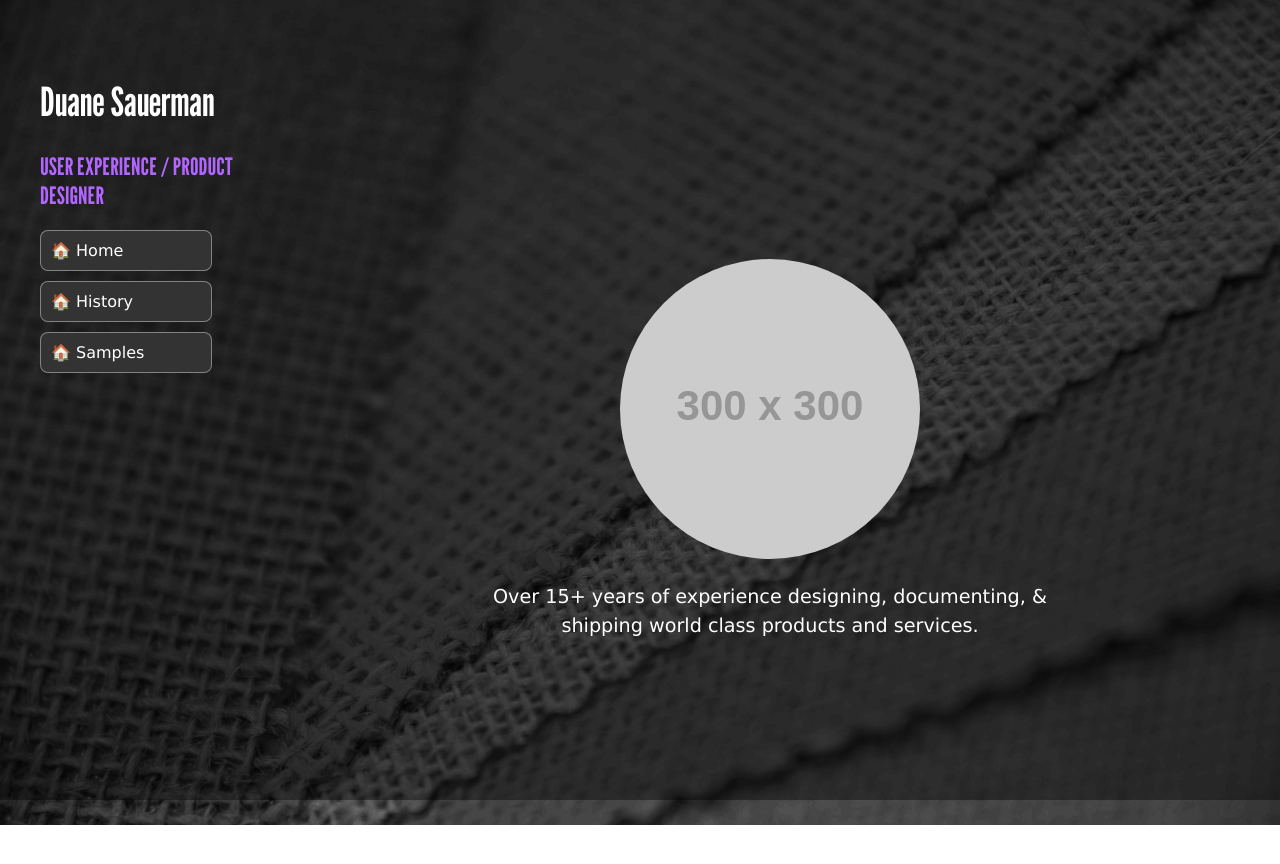
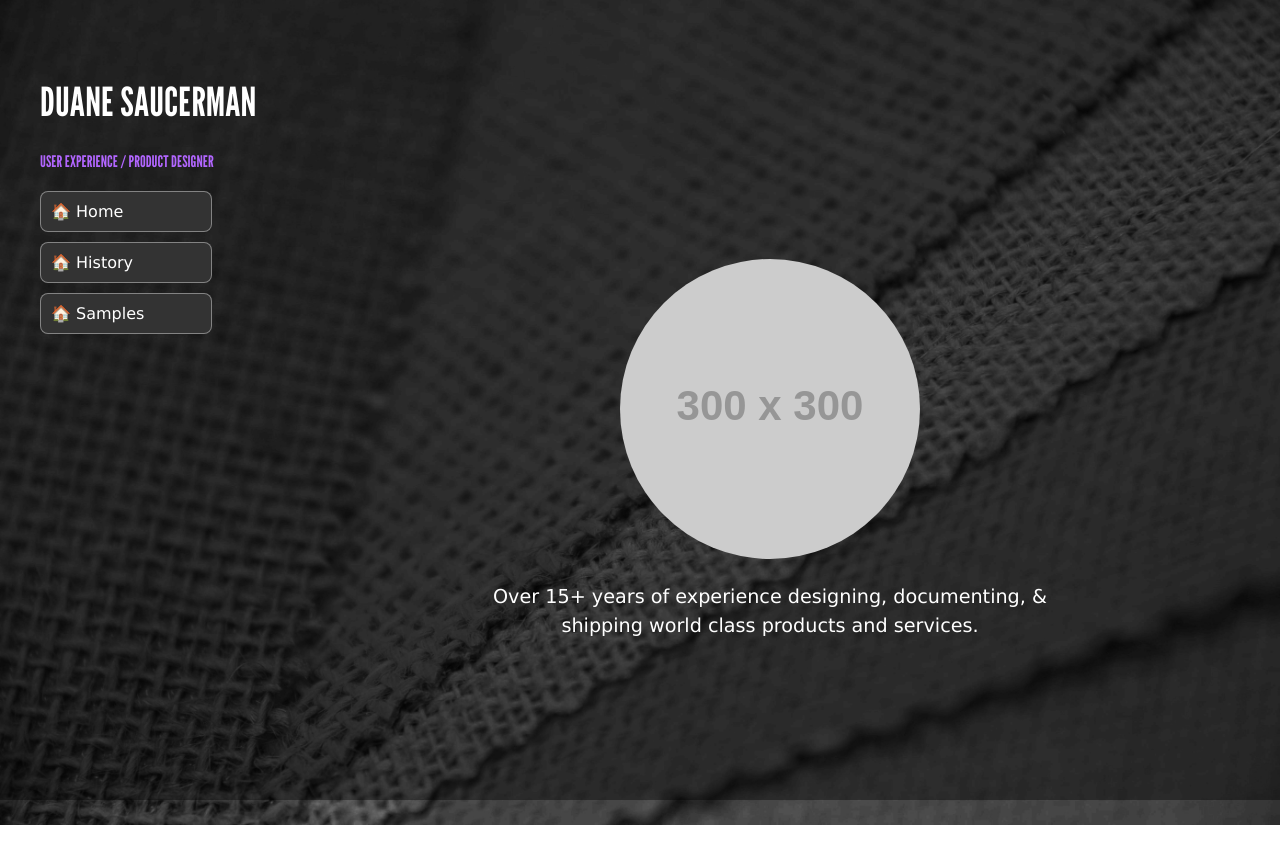
Before and after one commit to Sp3cialSauc3/dsauce, a plain HTML site: page index.html in a window 1280 px wide. Drawn offline with nearby package versions, Linux system fonts and the light colour scheme; placeholder pictures from the web are drawn by us.

Commit message:
All Caps

```diff
--- a/index.html
+++ b/index.html
@@ -13,7 +13,7 @@
     <div class="container">
         <div class="left-sidebar">
             <div class="name-title">
-                <h1>Duane Sauerman</h1>
+                <h1>DUANE SAUCERMAN</h1>
                 <h2 class="title">USER EXPERIENCE / PRODUCT DESIGNER</h2>
             </div>
             <nav class="nav-menu">
--- a/styles.css
+++ b/styles.css
@@ -23,7 +23,7 @@ h1 {
     font-size: 2.5em;
 }
 h2 {
-    font-size: 2em;
+    font-size: 1em;
 }
 
 /* Black overlay with 60% opacity */
@@ -58,8 +58,7 @@ body::before {
 }
 
 .name-title h1 {
-    font-family: "League Gothic", sans-serif;
- font-optical-sizing: auto;
+  font-optical-sizing: auto;
   font-weight: 400;
   font-style: normal;
   font-variation-settings:
@@ -69,7 +68,6 @@ body::before {
 
 .name-title .title {
     margin: 5px 0;
-    font-size: 1.5em;
     color: #b266ff;
 }
 
```
